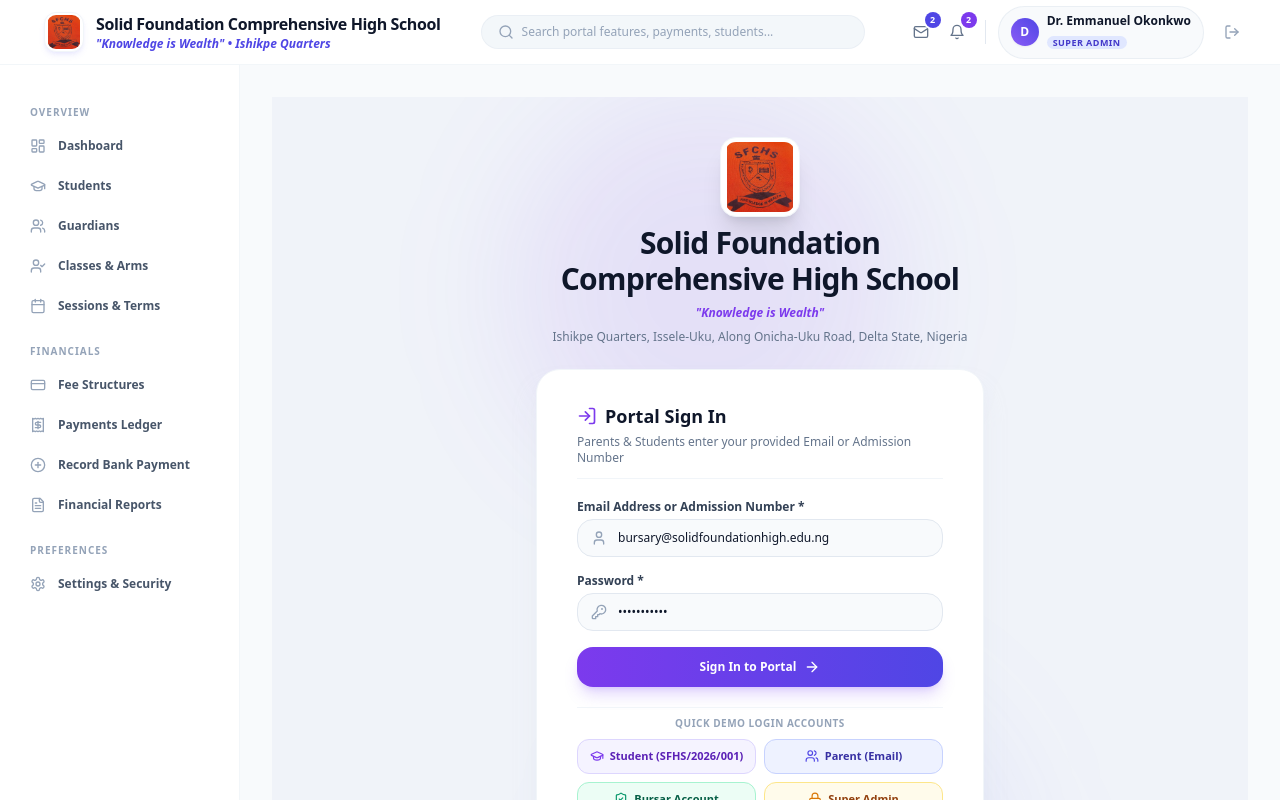
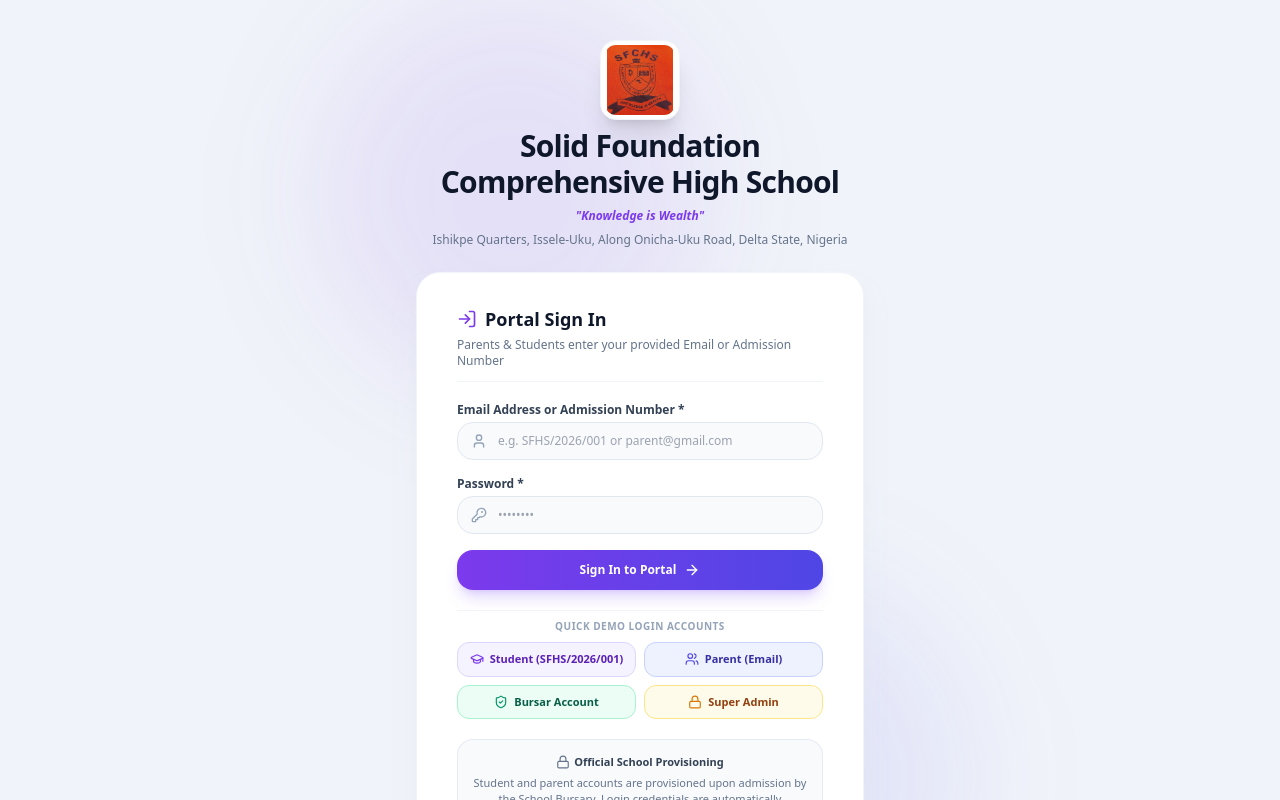
Before and after one commit to Snavetech/Solid-Foundation-High-School, a React (Vite) app: page /login in a window 1280 px wide. Shown: the top 800 px of the page. Built offline with nearby package versions, Linux system fonts and the light colour scheme.

Commit message:
Default unauthenticated visitors to login page instead of auto-logging into Super Admin

```diff
--- a/src/App.tsx
+++ b/src/App.tsx
@@ -29,16 +29,16 @@ import { PaymentHistoryPage } from './pages/parent/PaymentHistoryPage';
 import { StudentDashboard } from './pages/student/StudentDashboard';
 
 export function App() {
-  const [currentUser, setCurrentUser] = useState<Profile | null>(feeService.getCurrentUser());
+  const [currentUser, setCurrentUser] = useState<Profile | null>(() => feeService.getCurrentUser());
   const [mobileMenuOpen, setMobileMenuOpen] = useState(false);
 
-  const handleLoginSuccess = (role: UserRole) => {
-    const user = feeService.switchDemoUser(role);
-    setCurrentUser(user);
+  const handleLoginSuccess = (_role: UserRole) => {
+    setCurrentUser(feeService.getCurrentUser());
     setMobileMenuOpen(false);
   };
 
   const handleLogout = () => {
+    feeService.logout();
     setCurrentUser(null);
     setMobileMenuOpen(false);
   };
@@ -67,6 +67,22 @@ export function App() {
 
           <main className={`flex-1 min-w-0 ${currentUser ? 'p-3 sm:p-6 lg:p-8 max-w-7xl mx-auto w-full' : ''}`}>
             <Routes>
+              {/* Root Landing Route */}
+              <Route
+                path="/"
+                element={
+                  !currentUser ? (
+                    <Navigate to="/login" replace />
+                  ) : currentUser.role === 'parent' ? (
+                    <Navigate to="/parent/dashboard" replace />
+                  ) : currentUser.role === 'student' ? (
+                    <Navigate to="/student/dashboard" replace />
+                  ) : (
+                    <Navigate to="/admin/dashboard" replace />
+                  )
+                }
+              />
+
               {/* Unauthenticated Routes & Role-Specific Login Routes */}
               <Route path="/login" element={<LoginPage onLoginSuccess={handleLoginSuccess} />} />
               <Route path="/login/admin" element={<LoginPage onLoginSuccess={handleLoginSuccess} />} />
--- a/src/pages/auth/LoginPage.tsx
+++ b/src/pages/auth/LoginPage.tsx
@@ -14,8 +14,8 @@ export const LoginPage: React.FC<LoginPageProps> = ({ onLoginSuccess }) => {
   const [searchParams] = useSearchParams();
   const routeRole = searchParams.get('role') as UserRole | null;
 
-  const [identifier, setIdentifier] = useState('bursary@solidfoundationhigh.edu.ng');
-  const [password, setPassword] = useState('password123');
+  const [identifier, setIdentifier] = useState('');
+  const [password, setPassword] = useState('');
   const [error, setError] = useState('');
   const [loading, setLoading] = useState(false);
 
--- a/src/services/feeService.ts
+++ b/src/services/feeService.ts
@@ -93,7 +93,7 @@ class FeeService {
   private receipts: Receipt[];
   private notifications: SystemNotification[];
   private messages: SystemMessage[];
-  private currentUser: Profile;
+  private currentUser: Profile | null;
 
   constructor() {
     this.profiles = loadStorage(STORAGE_KEYS.PROFILES, INITIAL_PROFILES);
@@ -106,7 +106,7 @@ class FeeService {
     this.receipts = loadStorage(STORAGE_KEYS.RECEIPTS, INITIAL_RECEIPTS);
     this.notifications = loadStorage(STORAGE_KEYS.NOTIFICATIONS, INITIAL_NOTIFICATIONS);
     this.messages = loadStorage(STORAGE_KEYS.MESSAGES, INITIAL_MESSAGES);
-    this.currentUser = loadStorage(STORAGE_KEYS.CURRENT_USER, INITIAL_PROFILES[0]);
+    this.currentUser = loadStorage<Profile | null>(STORAGE_KEYS.CURRENT_USER, null);
 
     // Save initial load
     this.persistAll();
@@ -123,12 +123,27 @@ class FeeService {
     saveStorage(STORAGE_KEYS.RECEIPTS, this.receipts);
     saveStorage(STORAGE_KEYS.NOTIFICATIONS, this.notifications);
     saveStorage(STORAGE_KEYS.MESSAGES, this.messages);
-    saveStorage(STORAGE_KEYS.CURRENT_USER, this.currentUser);
+    if (this.currentUser) {
+      saveStorage(STORAGE_KEYS.CURRENT_USER, this.currentUser);
+    } else {
+      try {
+        localStorage.removeItem(STORAGE_KEYS.CURRENT_USER);
+      } catch (e) {}
+    }
   }
 
   // --- AUTH & ROLE METHODS ---
-  getCurrentUser(): Profile {
+  getCurrentUser(): Profile | null {
     return this.currentUser;
+  }
+
+  logout(): void {
+    this.currentUser = null;
+    try {
+      localStorage.removeItem(STORAGE_KEYS.CURRENT_USER);
+    } catch (e) {
+      console.error('Failed to clear current user', e);
+    }
   }
 
   getSchoolInfo(): SchoolInfo {
@@ -333,6 +348,9 @@ class FeeService {
   }
 
   changePassword(currentPassword: string, newPassword: string): { success: boolean; message: string } {
+    if (!this.currentUser) {
+      return { success: false, message: 'No active session found.' };
+    }
     if (!newPassword || newPassword.length < 6) {
       return { success: false, message: 'New password must be at least 6 characters long.' };
     }
```
